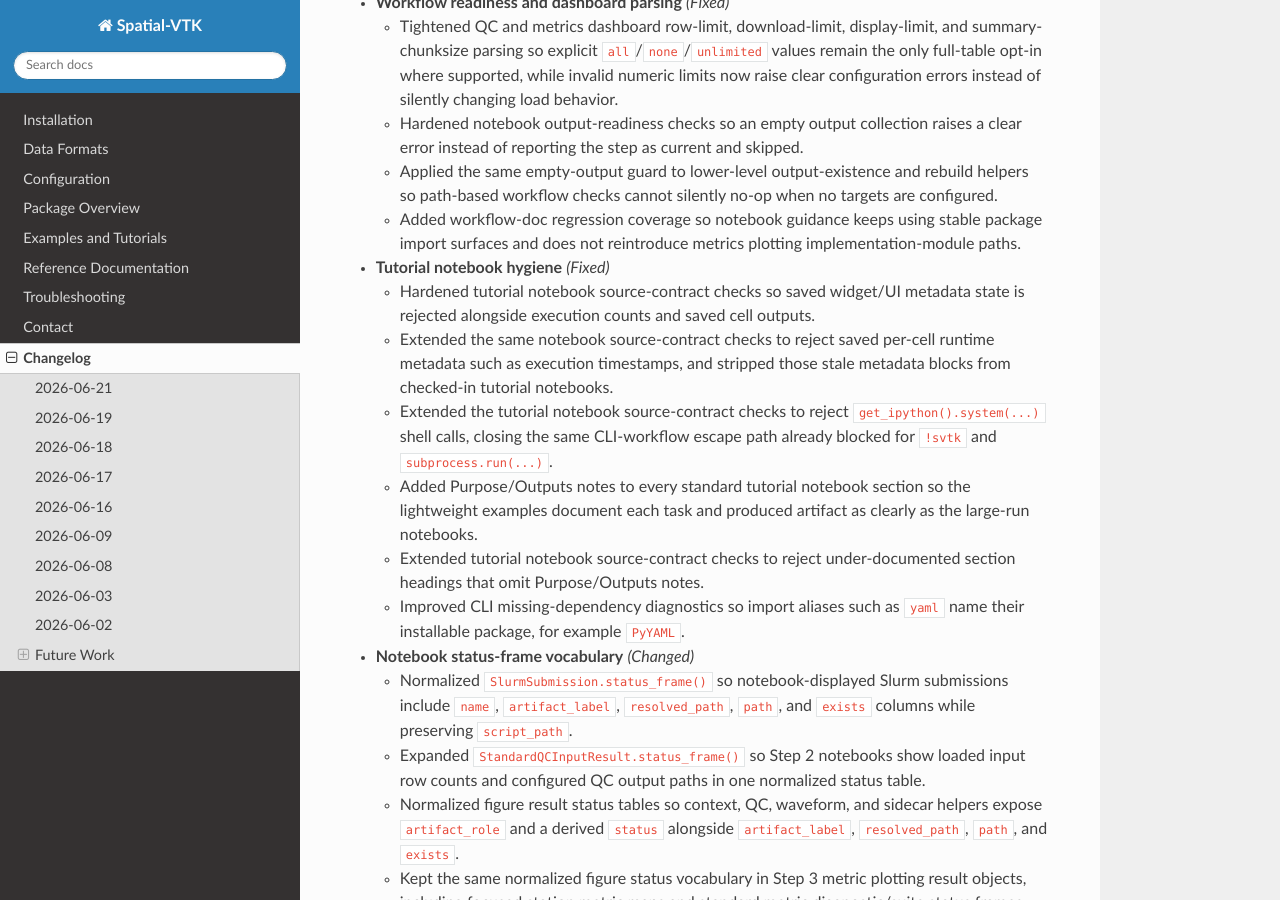
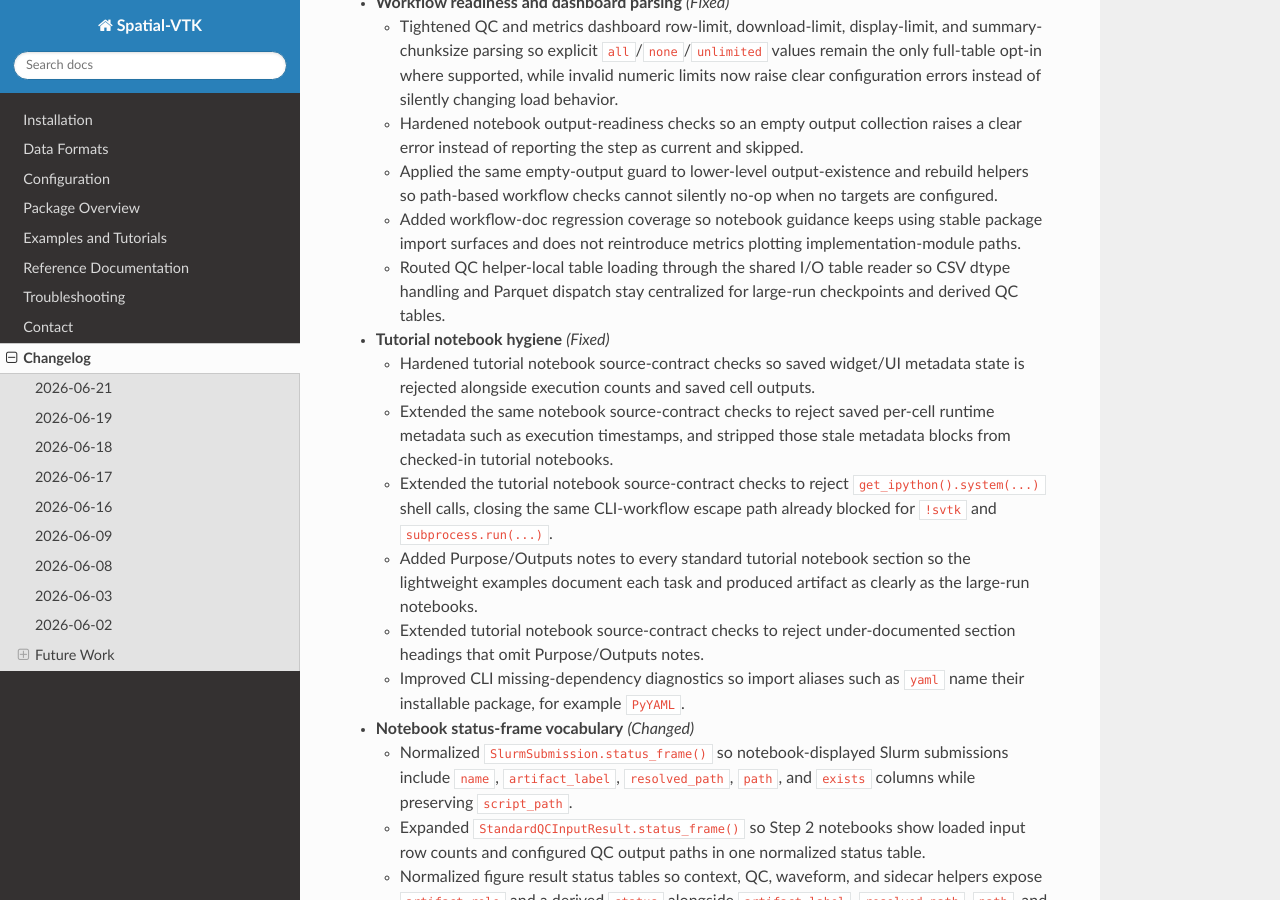
Before and after one commit to bcbirkel/spatial-vtk, a Sphinx documentation site: the page built from docs/changelog.rst, in a window 1280 px wide and 900 px high, scrolled down 2107 px. Built offline with Sphinx 7.4.7 and the Read the Docs theme 3.1.0, drawn with Linux system fonts in a browser that asks for light colours.

Commit message:
Centralize QC table readers

```diff
--- a/docs/changelog.rst
+++ b/docs/changelog.rst
@@ -117,6 +117,9 @@ Changelog
   - Added workflow-doc regression coverage so notebook guidance keeps using
     stable package import surfaces and does not reintroduce metrics plotting
     implementation-module paths.
+  - Routed QC helper-local table loading through the shared I/O table reader so
+    CSV dtype handling and Parquet dispatch stay centralized for large-run
+    checkpoints and derived QC tables.
 
 - **Tutorial notebook hygiene** *(Fixed)*
 
```
Also changed, not shown: 3 other files.
